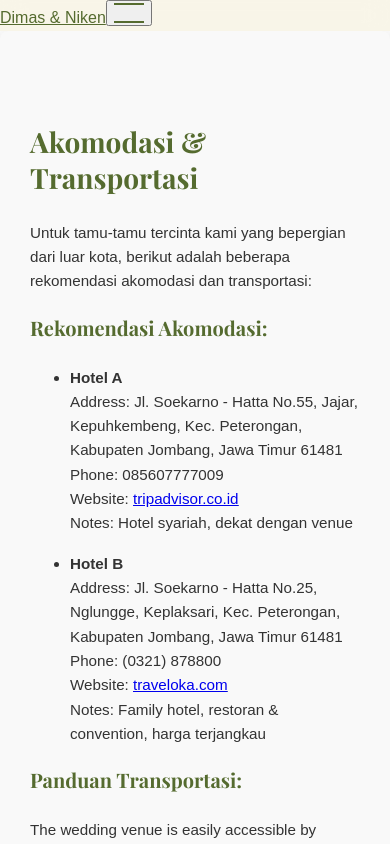
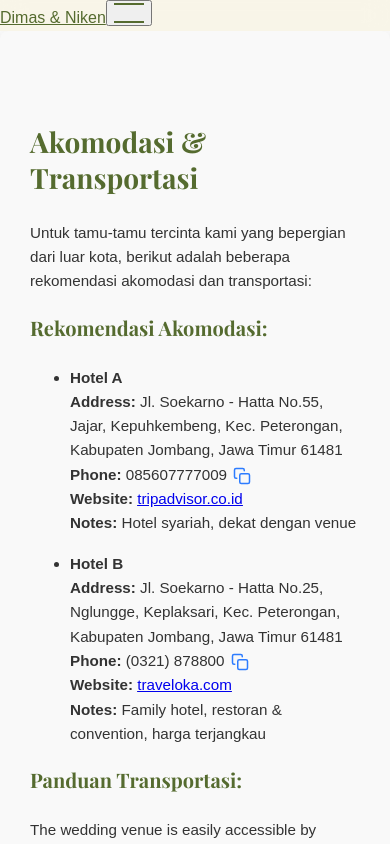
Before and after one commit to jimbon25/wedding-invitation, a React (Create React App) app: page /accommodation-info in a window 390 px wide. Both pictures are taken after a click on the button "Buka Undangan". Shown: the top 844 px of the page. Built offline with nearby package versions, Linux system fonts and the light colour scheme.

Commit message:
feat: add copy to clipboard icon for phone numbers in accommodation info

```diff
--- a/src/components/AccommodationInfo.tsx
+++ b/src/components/AccommodationInfo.tsx
@@ -1,9 +1,46 @@
-import React from 'react';
+import React, { useState } from 'react';
 import StoryItem from './StoryItem';
 
+
 const AccommodationInfo: React.FC = () => {
+  const [copied, setCopied] = useState(false);
+
+  const handleCopy = (text: string) => {
+    navigator.clipboard.writeText(text);
+    setCopied(true);
+    setTimeout(() => setCopied(false), 1500);
+  };
+
   return (
     <div>
+      {/* Toast notification for copy to clipboard */}
+      {copied && (
+        <div style={{
+          position: 'fixed',
+          left: '50%',
+          bottom: '32px',
+          transform: 'translateX(-50%)',
+          background: '#556B2F',
+          color: '#fff',
+          padding: '6px 16px',
+          borderRadius: '8px',
+          boxShadow: '0 2px 12px rgba(0,0,0,0.12)',
+          fontSize: '0.92em',
+          zIndex: 9999,
+          animation: 'fadeInOut 1.5s',
+          border: '2px solid #556B2F',
+        }}>
+          Tersalin!
+        </div>
+      )}
+      <style>{`
+        @keyframes fadeInOut {
+          0% { opacity: 0; }
+          10% { opacity: 1; }
+          90% { opacity: 1; }
+          100% { opacity: 0; }
+        }
+      `}</style>
       <StoryItem><h2>Akomodasi & Transportasi</h2></StoryItem>
       <StoryItem delay="0.2s"><p>Untuk tamu-tamu tercinta kami yang bepergian dari luar kota, berikut adalah beberapa rekomendasi akomodasi dan transportasi:</p></StoryItem>
 
@@ -12,17 +49,49 @@ const AccommodationInfo: React.FC = () => {
         <ul>
           <li>
             <strong>Hotel A</strong><br />
-            Address: Jl. Soekarno - Hatta No.55, Jajar, Kepuhkembeng, Kec. Peterongan, Kabupaten Jombang, Jawa Timur 61481<br />
-            Phone: 085607777009<br />
-            Website: <span className="link-like"><a href="https://www.tripadvisor.co.id/Hotel_Review-g3561625-d12708910-Reviews-Green_Red_Hotel_Syariah_Jombang-Jombang_East_Java_Java.html" target="_blank" rel="noopener noreferrer">tripadvisor.co.id</a></span><br />
-            Notes: Hotel syariah, dekat dengan venue
+            <strong>Address:</strong> Jl. Soekarno - Hatta No.55, Jajar, Kepuhkembeng, Kec. Peterongan, Kabupaten Jombang, Jawa Timur 61481<br />
+            <strong>Phone:</strong> 085607777009
+            <button
+              onClick={() => handleCopy('085607777009')}
+              title="Copy nomor telfon"
+              style={{
+                background: 'none',
+                border: 'none',
+                cursor: 'pointer',
+                padding: 0,
+                marginLeft: '6px',
+                display: 'inline-flex',
+                alignItems: 'center',
+                verticalAlign: 'middle',
+              }}
+            >
+              <svg xmlns="http://www.w3.org/2000/svg" width="18" height="18" viewBox="0 0 24 24" fill="none" stroke="#2d7cff" strokeWidth="2" strokeLinecap="round" strokeLinejoin="round"><rect x="9" y="9" width="13" height="13" rx="2" ry="2"></rect><path d="M5 15H4a2 2 0 0 1-2-2V4a2 2 0 0 1 2-2h9a2 2 0 0 1 2 2v1" /></svg>
+            </button><br />
+            <strong>Website:</strong> <span className="link-like"><a href="https://www.tripadvisor.co.id/Hotel_Review-g3561625-d12708910-Reviews-Green_Red_Hotel_Syariah_Jombang-Jombang_East_Java_Java.html" target="_blank" rel="noopener noreferrer">tripadvisor.co.id</a></span><br />
+            <strong>Notes:</strong> Hotel syariah, dekat dengan venue
           </li>
           <li className="mt-3">
             <strong>Hotel B</strong><br />
-            Address: Jl. Soekarno - Hatta No.25, Nglungge, Keplaksari, Kec. Peterongan, Kabupaten Jombang, Jawa Timur 61481<br />
-            Phone: (0321) 878800<br />
-            Website: <span className="link-like"><a href="https://www.traveloka.com/id-id/hotel/indonesia/hotel-yusro-jombang-family-hotel-restaurant--convention-9000000966369" target="_blank" rel="noopener noreferrer">traveloka.com</a></span><br />
-            Notes: Family hotel, restoran & convention, harga terjangkau
+            <strong>Address:</strong> Jl. Soekarno - Hatta No.25, Nglungge, Keplaksari, Kec. Peterongan, Kabupaten Jombang, Jawa Timur 61481<br />
+            <strong>Phone:</strong> (0321) 878800
+            <button
+              onClick={() => handleCopy('(0321) 878800')}
+              title="Copy nomor telfon"
+              style={{
+                background: 'none',
+                border: 'none',
+                cursor: 'pointer',
+                padding: 0,
+                marginLeft: '6px',
+                display: 'inline-flex',
+                alignItems: 'center',
+                verticalAlign: 'middle',
+              }}
+            >
+              <svg xmlns="http://www.w3.org/2000/svg" width="18" height="18" viewBox="0 0 24 24" fill="none" stroke="#2d7cff" strokeWidth="2" strokeLinecap="round" strokeLinejoin="round"><rect x="9" y="9" width="13" height="13" rx="2" ry="2"></rect><path d="M5 15H4a2 2 0 0 1-2-2V4a2 2 0 0 1 2-2h9a2 2 0 0 1 2 2v1" /></svg>
+            </button><br />
+            <strong>Website:</strong> <span className="link-like"><a href="https://www.traveloka.com/id-id/hotel/indonesia/hotel-yusro-jombang-family-hotel-restaurant--convention-9000000966369" target="_blank" rel="noopener noreferrer">traveloka.com</a></span><br />
+            <strong>Notes:</strong> Family hotel, restoran & convention, harga terjangkau
           </li>
         </ul>
       </StoryItem>
@@ -32,13 +101,7 @@ const AccommodationInfo: React.FC = () => {
       <StoryItem delay="1.2s">
         <ul>
           <li>
-            <strong>Dengan Mobil:</strong> Tersedia banyak tempat parkir di lokasi acara. Anda bisa menggunakan aplikasi ride-hailing seperti Grab atau Gojek.
-          </li>
-          <li className="mt-3">
-            <strong>Dengan Transportasi Umum:</strong> [misalnya, Stasiun kereta/halte bus terdekat dan cara menuju lokasi dari sana].
-          </li>
-          <li className="mt-3">
-            <strong>Transfer Bandara:</strong> Untuk tamu yang terbang, kami merekomendasikan [misalnya, memesan taksi terlebih dahulu, menggunakan layanan antar-jemput bandara].
+            <strong>Dengan Mobil:</strong> Tersedia banyak tempat parkir di lokasi acara. Anda bisa menggunakan aplikasi seperti Grab atau Gojek.
           </li>
         </ul>
       </StoryItem>
```
